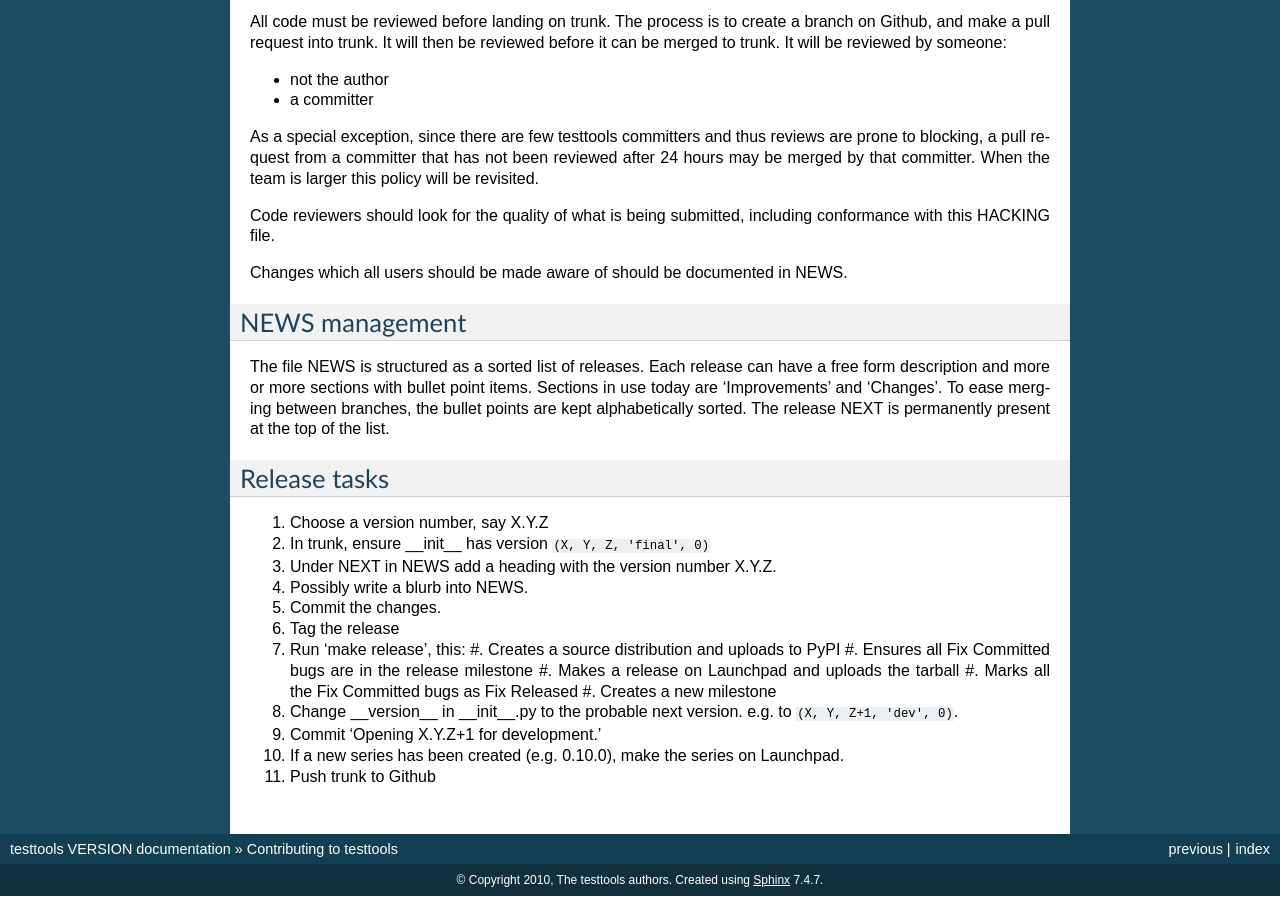
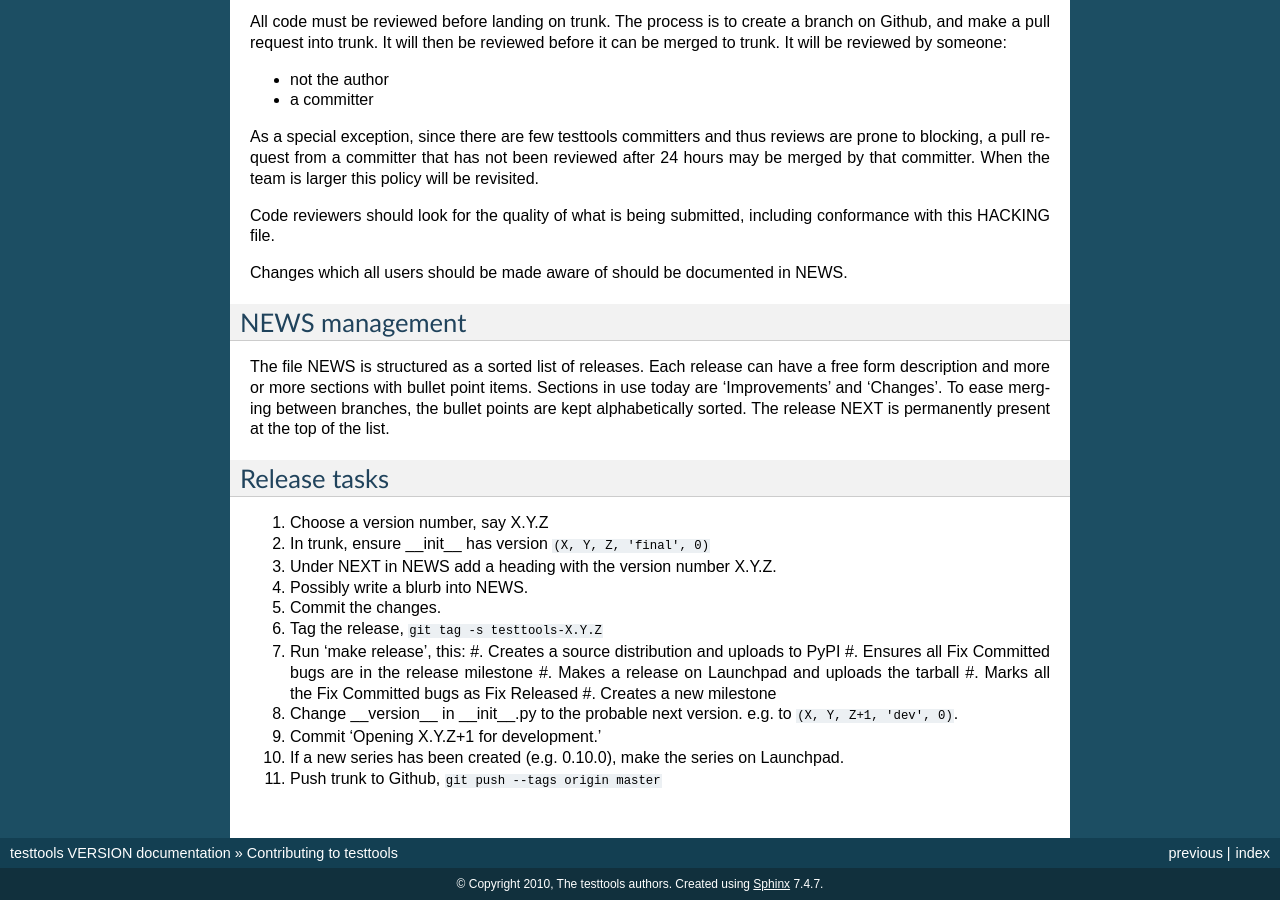
Before and after one commit to testing-cabal/testtools, a Sphinx documentation site: the page built from doc/hacking.rst, in a window 1280 px wide and 900 px high, scrolled down 1517 px. Built offline with Sphinx 7.4.7, drawn with Linux system fonts in a browser that asks for light colours; pages that are not in the unit, such as notebooks, are missing from menus.

Commit message:
Instructions for tagging with git.

```diff
--- a/doc/hacking.rst
+++ b/doc/hacking.rst
@@ -127,7 +127,7 @@ Release tasks
 #. Under NEXT in NEWS add a heading with the version number X.Y.Z.
 #. Possibly write a blurb into NEWS.
 #. Commit the changes.
-#. Tag the release
+#. Tag the release, ``git tag -s testtools-X.Y.Z``
 #. Run 'make release', this:
    #. Creates a source distribution and uploads to PyPI
    #. Ensures all Fix Committed bugs are in the release milestone
@@ -138,7 +138,7 @@ Release tasks
    e.g. to ``(X, Y, Z+1, 'dev', 0)``.
 #. Commit 'Opening X.Y.Z+1 for development.'
 #. If a new series has been created (e.g. 0.10.0), make the series on Launchpad.
-#. Push trunk to Github
+#. Push trunk to Github, ``git push --tags origin master``
 
 .. _PEP 8: http://www.python.org/dev/peps/pep-0008/
 .. _unittest: http://docs.python.org/library/unittest.html
```
